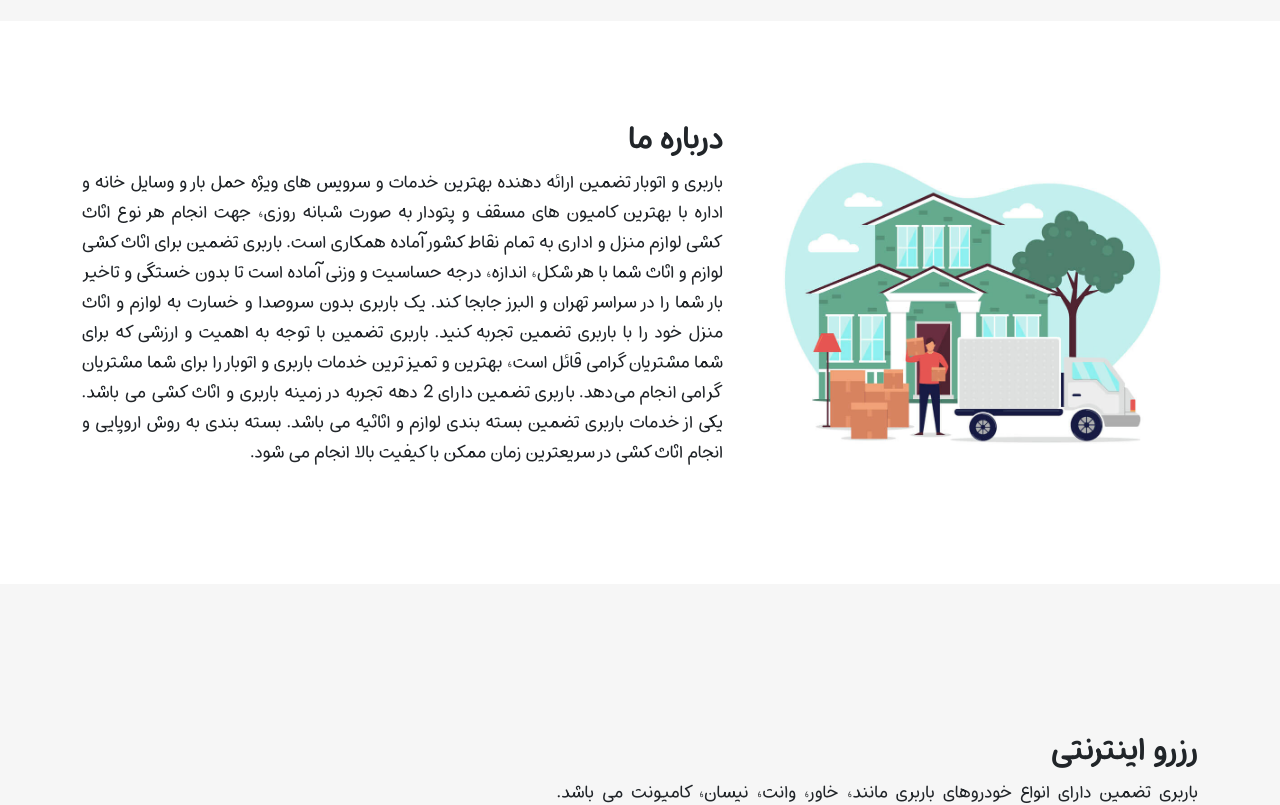
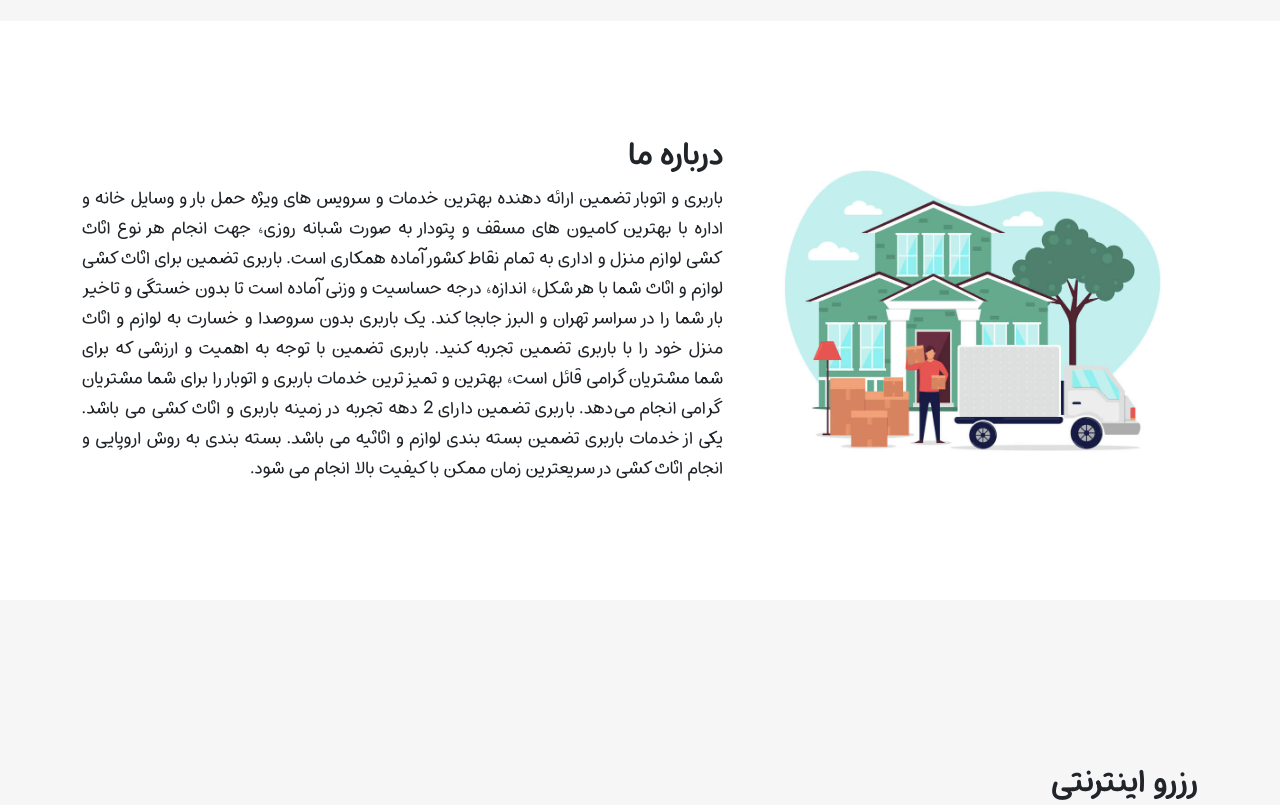
Before and after one commit to meysamminoo/Barbaritazmin, a plain HTML site: page index.html in a window 1280 px wide. Shown: the part 1280-2085 px from the top of the page. Drawn offline with nearby package versions, Linux system fonts and the light colour scheme.

Commit message:
improve - padding title

```diff
--- a/index.html
+++ b/index.html
@@ -274,7 +274,7 @@
             />
           </div>
           <div class="col-lg-7">
-            <h2>درباره ما</h2>
+            <h2 class="pt-3">درباره ما</h2>
             <p>
               باربری و اتوبار تضمین ارائه دهنده بهترین خدمات و سرویس های ویژه
               حمل بار و وسایل خانه و اداره با بهترین کامیون های مسقف و پتودار به
@@ -300,7 +300,7 @@
       <div class="container">
         <div class="row align-items-center mt-5">
           <div class="col-lg-7 order-1 order-lg-0">
-            <h2>رزرو اینترنتی</h2>
+            <h2 class="pt-3">رزرو اینترنتی</h2>
             <p class="text-justify">
               باربری تضمین دارای انواع خودروهای باربری مانند، خاور، وانت، نیسان،
               کامیونت می باشد. کارگران باربری تضمین متخصص در بازوبسته کردن یخچال
@@ -354,7 +354,7 @@
             />
           </div>
           <div class="col-lg-7">
-            <h2>حرفه‌ای و با تجربه</h2>
+            <h2 class="pt-3">حرفه‌ای و با تجربه</h2>
             <p>
               باربری تضمین با کادری حرفه ای و انواع خودروهای باربری آماده خدمت
               رسانی می باشد. باربری تضمین در تمام نقاط استان تهران و البرز دارای
```
